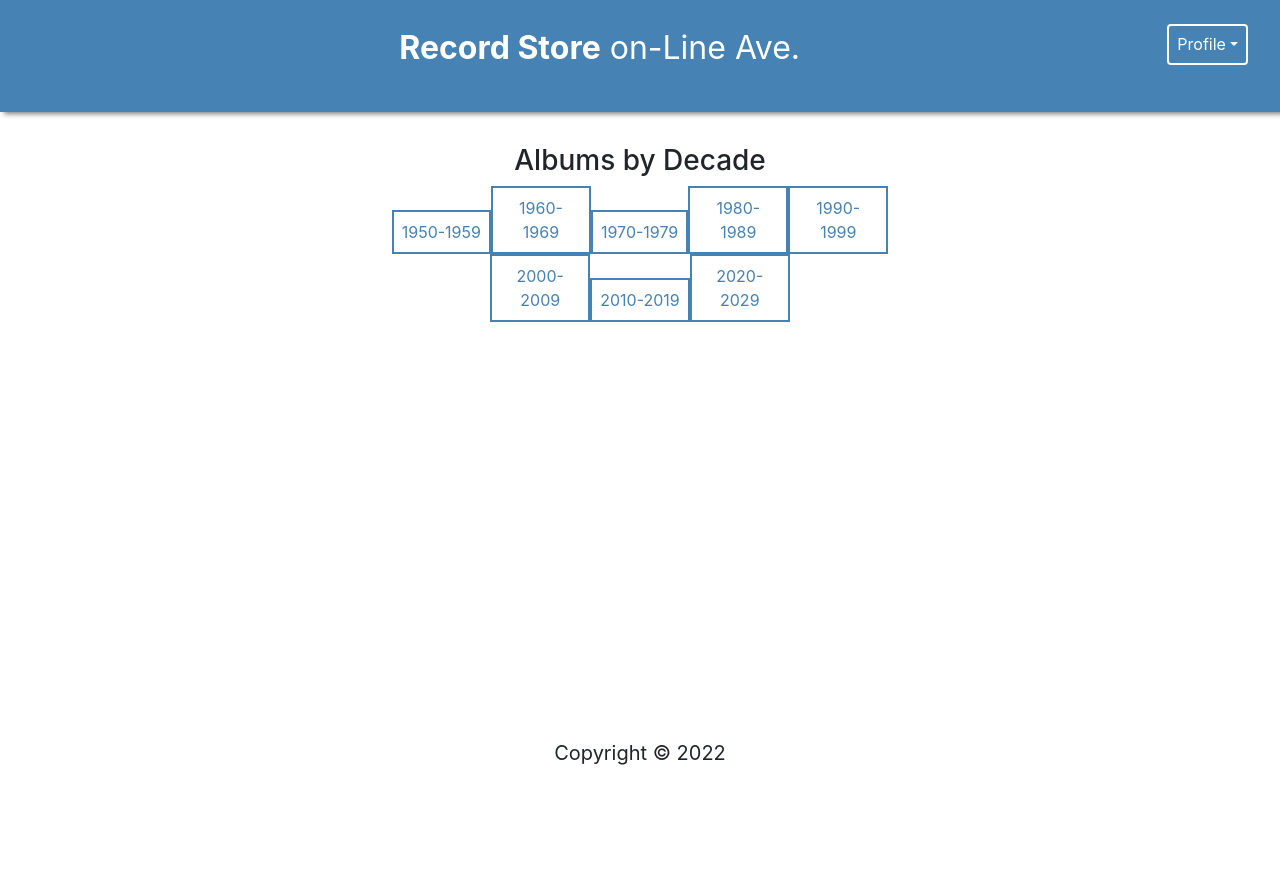
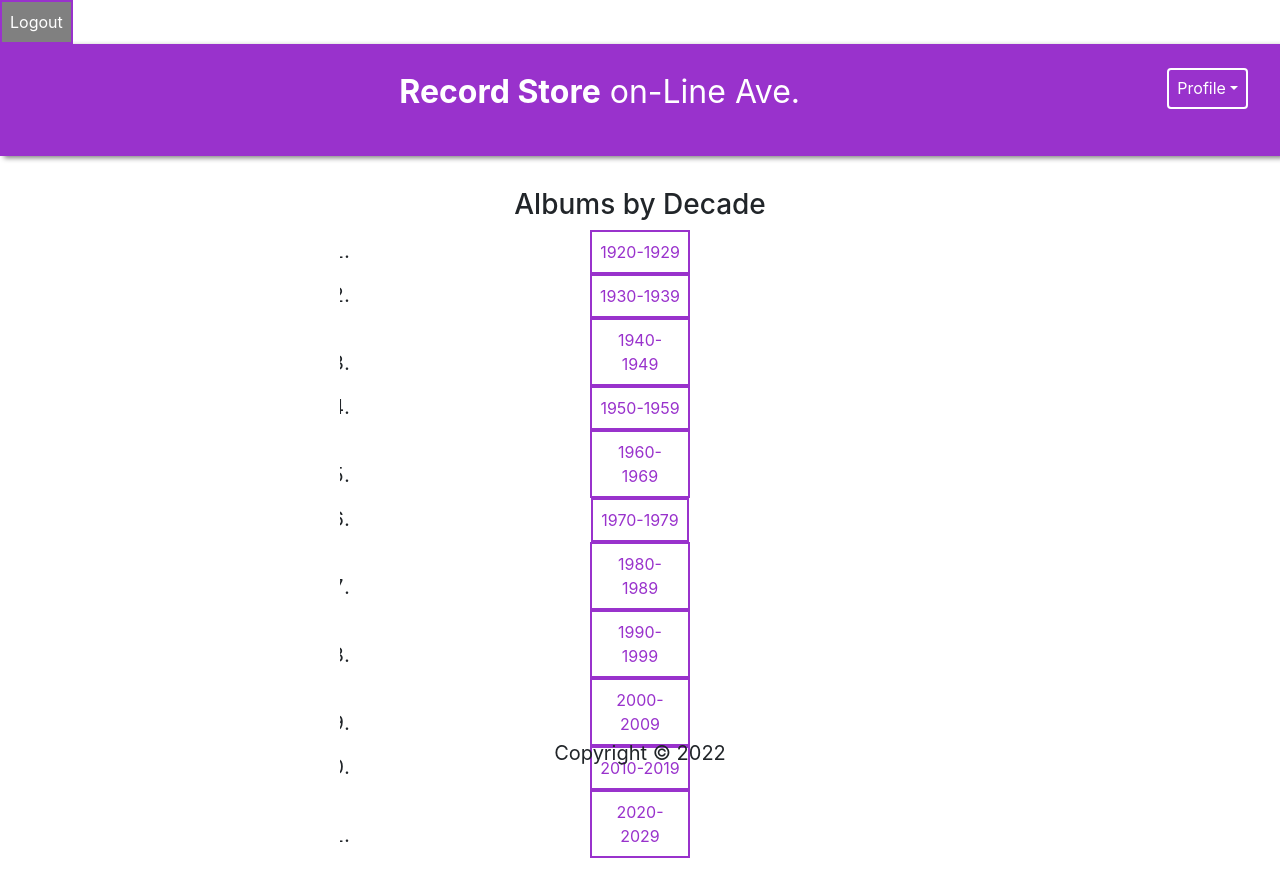
Before and after one commit to jackschuld/Online_Record_Store, a React (Create React App) app in the folder frontend/: page / in a window 1280 px wide. Before the commit the page ends 800 px from the top, so only its background shows below. Built offline with nearby package versions, Linux system fonts and the light colour scheme; no server answers; sample sign-in values are in the browser's storage.

Commit message:
Created ability to play currently selected song

```diff
--- a/frontend/package.json
+++ b/frontend/package.json
@@ -12,6 +12,7 @@
     "react-dom": "^17.0.2",
     "react-router-dom": "^6.2.1",
     "react-scripts": "5.0.0",
+    "spotify-web-api-js": "^1.5.2",
     "web-vitals": "^2.1.4"
   },
   "scripts": {
--- a/frontend/public/index.html
+++ b/frontend/public/index.html
@@ -24,6 +24,7 @@
       work correctly both with client-side routing and a non-root public URL.
       Learn how to configure a non-root public URL by running `npm run build`.
     -->
+    <script src="https://sdk.scdn.co/spotify-player.js"></script>
     <!-- Bootstrap CSS -->
     <link rel="stylesheet" href="https://cdn.jsdelivr.net/npm/bootstrap@4.0.0/dist/css/bootstrap.min.css" integrity="sha384-Gn5384xqQ1aoWXA+058RXPxPg6fy4IWvTNh0E263XmFcJlSAwiGgFAW/dAiS6JXm" crossorigin="anonymous">
     <title>Record Store on Line</title>
--- a/frontend/src/App.css
+++ b/frontend/src/App.css
@@ -19,8 +19,8 @@ p {
 
 button {
   background-color: transparent;
-  border: 2px solid steelblue;
-  color: steelblue;
+  border: 2px solid darkorchid;
+  color: darkorchid;
   font-size: 1rem;
   font-family: inherit;
   max-width: 100px;
@@ -30,7 +30,7 @@ button {
 button:hover {
   cursor: pointer;
   color: white;
-  background-color: steelblue;
+  background-color: gray;
 }
 
 .container {
--- a/frontend/src/App.jsx
+++ b/frontend/src/App.jsx
@@ -16,44 +16,83 @@ import Album from "./components/Album/Album";
 
 // Util Imports
 import PrivateRoute from "./utils/PrivateRoute";
-import { useEffect } from "react";
+import { useEffect, useState } from "react";
 
 function App() {
 
-  async function getAccessToken(){
   const clientId = "1062ec374487407eb597e2e70e02a000";
   const clientSecret = "aded918113254101aaf48ef3904eed6b";
-    const encoded = btoa(`${clientId}:${clientSecret}`);
+  const redirectUri = "http://localhost:3000/callback";
+  const authEndpoint = "https://accounts.spotify.com/authorize";
+  const responseType = "token";
+  const [spotifyToken, setSpotifyToken] = useState('')
+  const scopes = [
+    "user-read-email",
+    "user-read-private",
+    "user-read-playback-state",
+    "user-modify-playback-state"
+  ]
 
-    const headers = {
-      "Content-Type": "application/x-www-form-urlencoded",
-      "Authorization": `Basic ${encoded}`
-    };
+  // async function getAccessToken(code){
 
-    const data = new URLSearchParams({
-      "grant_type": "client_credentials"
-    });
+  //   const headers = {
+  //     "Content-Type": "application/x-www-form-urlencoded",
+  //     "Authorization": `Basic ${btoa(`${clientId}:${clientSecret}`)}`
+  //   };
 
-    const response = await fetch("https://accounts.spotify.com/api/token", {
-      method: "POST",
-      headers: headers,
-      body: data
-    });
+  //   const data = new URLSearchParams({
+  //     "grant_type": "authorization_code",
+  //     "code": code,
+  //     "redirect_uri": redirectUri
+  //   });
 
-    if (!response.ok) {
-      throw new Error("Failed to obtain access token");
+  //   const response = await fetch("https://accounts.spotify.com/api/token", {
+  //     method: "POST",
+  //     headers: headers,
+  //     body: data
+  //   });
+
+  //   if (!response.ok) {
+  //     throw new Error("Failed to obtain access token");
+  //   }
+
+  //   const tokenData = await response.json();
+  //   const spotifyToken = tokenData.access_token;
+  //   localStorage.setItem('spotify-token', spotifyToken);
+  // }
+
+  useEffect(()=>{
+    const hash = window.location.hash
+    let s_token = window.localStorage.getItem("s_token")
+
+    if (!s_token && hash) {
+      s_token = hash.substring(1).split("&").find(elem => elem.startsWith("access_token")).split("=")[1]
+
+        window.location.hash = ""
+        window.localStorage.setItem("s_token", s_token)
     }
 
-    const tokenData = await response.json();
-    const spotifyToken = tokenData.access_token;
-    localStorage.setItem('spotify-token', spotifyToken)
+    setSpotifyToken(s_token)
+    // const code = new URLSearchParams(window.location.search).get("code");
+    // if (code) {
+    //   getAccessToken(code);
+    // }
+  }, [])
+
+  const logout = () => {
+    setSpotifyToken("")
+    window.localStorage.removeItem("token")
 }
 
-  useEffect(()=>{
-    getAccessToken();
-  }, [])
-
   return (
+    <div>
+      <div className="App">
+        <header className="App-header">
+          {!spotifyToken ?
+          <a href={`${authEndpoint}?client_id=${clientId}&redirect_uri=${redirectUri}&scope=${scopes.join('%20')}&response_type=${responseType}`}>Login to Spotify</a>
+          : <button onClick={logout}>Logout</button>}
+        </header>
+      </div>
       <div>
         <Navbar />
         <Routes>
@@ -73,6 +112,7 @@ function App() {
         </Routes>
         <Footer />
       </div>
+    </div>
   );
 }
 
--- a/frontend/src/components/Album/Album.jsx
+++ b/frontend/src/components/Album/Album.jsx
@@ -17,11 +17,10 @@ const Album = () => {
             let response = await axios.get(`https://api.spotify.com/v1/albums/${album_id}`, {
                 headers: {
                     Accept: 'application/json',
-                    Authorization: "Bearer " + localStorage.getItem('spotify-token'),
+                    Authorization: "Bearer " + localStorage.getItem('s_token'),
                     'Content-Type': 'application/json',
                 },
             });
-            console.log(response.data)
             setAlbum(response.data)
             setHeight(response.data.images[0].height)
             setUrl(response.data.images[0].url)
--- a/frontend/src/components/AlbumResults/AlbumResults.jsx
+++ b/frontend/src/components/AlbumResults/AlbumResults.jsx
@@ -14,10 +14,11 @@ const AlbumResults = () => {
       let response = await axios.get(`https://api.spotify.com/v1/search?q=${searchTerm}&type=album&limit=50`, {
         headers: {
           Accept: 'application/json',
-          Authorization: "Bearer " + localStorage.getItem('spotify-token'),
+          Authorization: "Bearer " + localStorage.getItem('s_token'),
           'Content-Type': 'application/json',
         },
       });
+      console.log(response.data.albums.items)
       setAlbums(response.data.albums.items);
       }
     fetchAlbums();
--- a/frontend/src/components/Decades/Decades.jsx
+++ b/frontend/src/components/Decades/Decades.jsx
@@ -4,32 +4,63 @@ const Decades = () => {
 
 
     return (
-        <div>
+        <ol>
+            <li>
+                <Link to={'/year:1920-1929'}>
+                <button>1920-1929</button>
+                </Link>
+            </li>
+            <li>
+                <Link to={'/year:1930-1939'}>
+                <button>1930-1939</button>
+                </Link>
+            </li>
+            <li>
+                <Link to={'/year:1940-1949'}>
+                <button>1940-1949</button>
+                </Link>
+            </li>
+            <li>
                 <Link to={'/year:1950-1959'}>
                 <button>1950-1959</button>
                 </Link>
+            </li>
+            <li>
                 <Link to={'/year:1960-1969'}>
                 <button>1960-1969</button>
                 </Link>
+            </li>
+            <li>
                 <Link to={'/year:1970-1979'}>
                 <button>1970-1979</button>
                 </Link>
+            </li>
+            <li>
                 <Link to={'/year:1980-1989'}>
                 <button>1980-1989</button>
                 </Link>
+            </li>
+            <li>
                 <Link to={'/year:1990-1999'}>
                 <button>1990-1999</button>
                 </Link>
+            </li>
+            <li>
                 <Link to={'/year:2000-2009'}>
                 <button>2000-2009</button>
                 </Link>
+            </li>
+            <li>
                 <Link to={'/year:2010-2019'}>
                 <button>2010-2019</button>
                 </Link>
+            </li>
+            <li>
                 <Link to={'/year:2020-2029'}>
                 <button>2020-2029</button>
                 </Link>
-        </div>
+            </li>
+        </ol>
      );
 }
 
--- a/frontend/src/components/NavBar/NavBar.css
+++ b/frontend/src/components/NavBar/NavBar.css
@@ -9,7 +9,7 @@ li {
 }
 
 .navBar {
-  background: steelblue;
+  background: darkorchid;
   box-shadow: 4px 2px 5px gray;
   color: white;
   margin-bottom: 2rem;
@@ -25,7 +25,7 @@ li {
 
 .navBar button:hover {
   background: white;
-  color: steelblue;
+  color: darkorchid;
   cursor: pointer;
 }
 
--- a/frontend/src/components/PlaySongInterface/PlaySongInterface.jsx
+++ b/frontend/src/components/PlaySongInterface/PlaySongInterface.jsx
@@ -1,7 +1,51 @@
+import axios from "axios";
+import { useEffect, useState } from "react";
+
 const PlaySongInterface = ({ selectedTrack, setSelectedTrack, tracks }) => {
-    return (
-        <p>{selectedTrack.name}</p>
-     );
-}
+  const [device, setDevice] = useState("");
+
+  const fetchDevice = async () => {
+    let response = await axios.get("https://api.spotify.com/v1/me/player/devices", {
+      headers: {
+        Accept: "application/json",
+        Authorization: "Bearer " + localStorage.getItem("s_token"),
+        "Content-Type": "application/json",
+      },
+    });
+    setDevice(response.data.devices[0].id);
+  };
+
+  const playSong = async (device) => {
+    console.log(selectedTrack)
+    let response = await axios.put(
+      `https://api.spotify.com/v1/me/player/play?device_id=${device}`,
+      {
+        data: {
+          uris: "selectedTrack.uri",
+          offset: "selectedTrack.track_number",
+          position_ms: 0,
+        },
+      },
+      {
+        headers: {
+          Accept: "application/json",
+          Authorization: "Bearer " + localStorage.getItem("s_token"),
+          "Content-Type": "application/json",
+        },
+      }
+    );
+  };
+
+  useEffect(() => {
+    fetchDevice();
+  }, []);
+
+  return (
+    <div>
+      <p>{selectedTrack.name}</p>
+      <button onClick={() => playSong(device)}>Play</button>
+    </div>
+  );
+};
 
 export default PlaySongInterface;
--- a/frontend/src/components/TrackList/TrackList.jsx
+++ b/frontend/src/components/TrackList/TrackList.jsx
@@ -5,19 +5,19 @@ import PlaySongInterface from "../PlaySongInterface/PlaySongInterface";
 
 const TrackList = ({ album_id }) => {
 
-    const [tracks, setTracks] = useState([])
-    const [selectedTrack, setSelectedTrack] = useState([])
+    const [tracks, setTracks] = useState([]);
+    const [selectedTrack, setSelectedTrack] = useState([]);
+
 
     useEffect(() => {
         const fetchTracks = async () => {
             let response = await axios.get(`https://api.spotify.com/v1/albums/${album_id}/tracks`, {
                 headers: {
                     Accept: 'application/json',
-                    Authorization: "Bearer " + localStorage.getItem('spotify-token'),
+                    Authorization: "Bearer " + localStorage.getItem('s_token'),
                     'Content-Type': 'application/json',
                 },
             });
-            console.log(response.data)
             setTracks(response.data.items)
         }
         fetchTracks()
@@ -25,7 +25,6 @@ const TrackList = ({ album_id }) => {
 
     function handleSelection(track){
         setSelectedTrack(track)
-        console.log(track)
     }
 
     return (
```
Also changed, not shown: 1 other file (tests, documents, lock files or other folders). Lines whose indentation alone changed are shown as unchanged.
